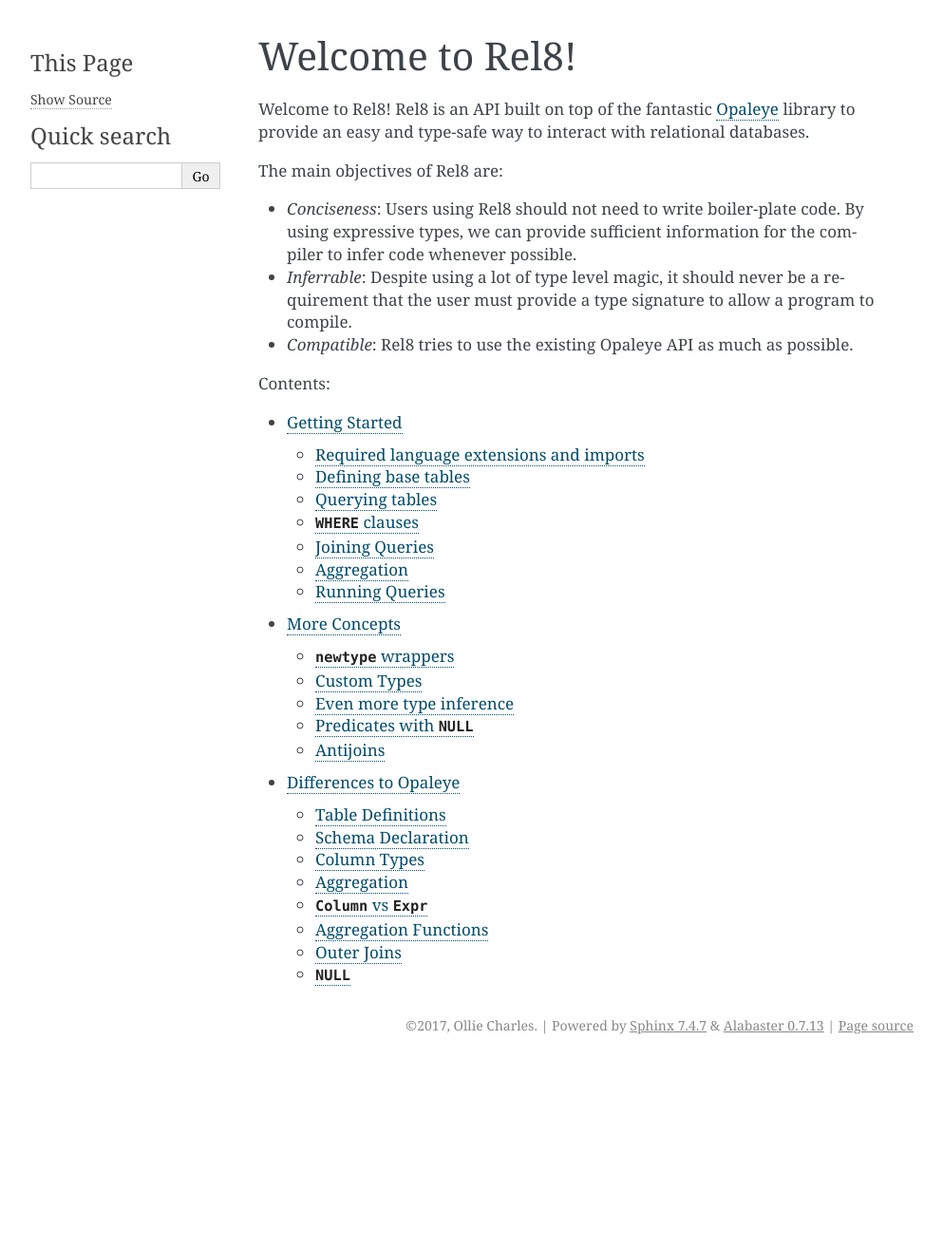
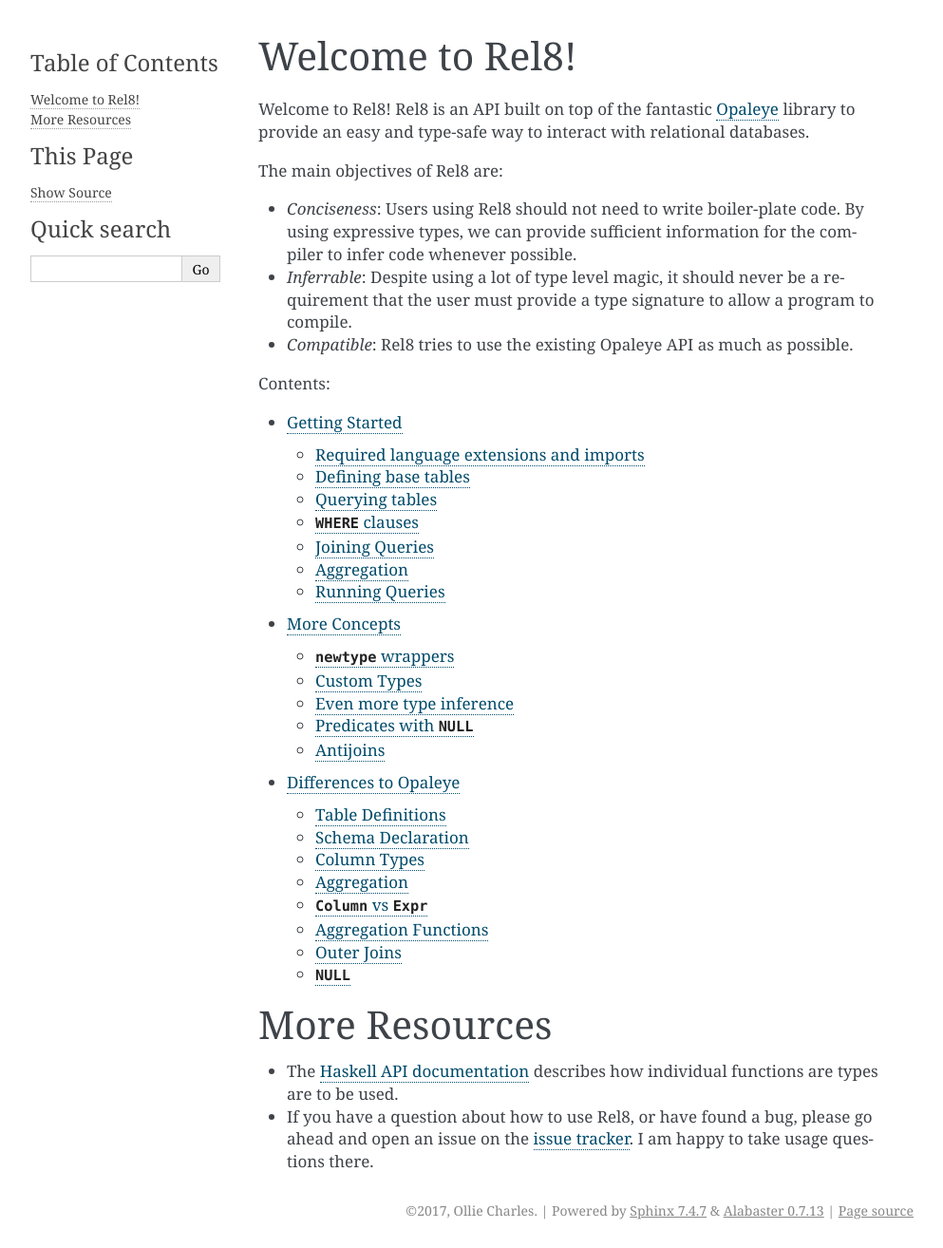
Before and after one commit to circuithub/rel8, a Sphinx documentation site: the page built from docs/index.rst, in a window 1280 px wide. Shown: the whole page at 95% size, without its empty margins (148-1141 px from the left). Built offline with Sphinx 7.4.7, drawn with Linux system fonts in a browser that asks for light colours; before the commit the page ends 1119 px from its top, so only the background shows below that.

Commit message:
Link to more resources

```diff
--- a/docs/index.rst
+++ b/docs/index.rst
@@ -24,3 +24,15 @@
    tutorial
    concepts
    differences
+
+
+More Resources
+==============
+
+* The `Haskell API documentation <https://hackage.haskell.org/package/rel8>`_
+  describes how individual functions are types are to be used.
+
+* If you have a question about how to use Rel8, or have found a bug, please go
+  ahead and open an issue on the `issue tracker
+  <https://github.com/ocharles/rel8>`_. I am happy to take usage questions
+  there.
```
